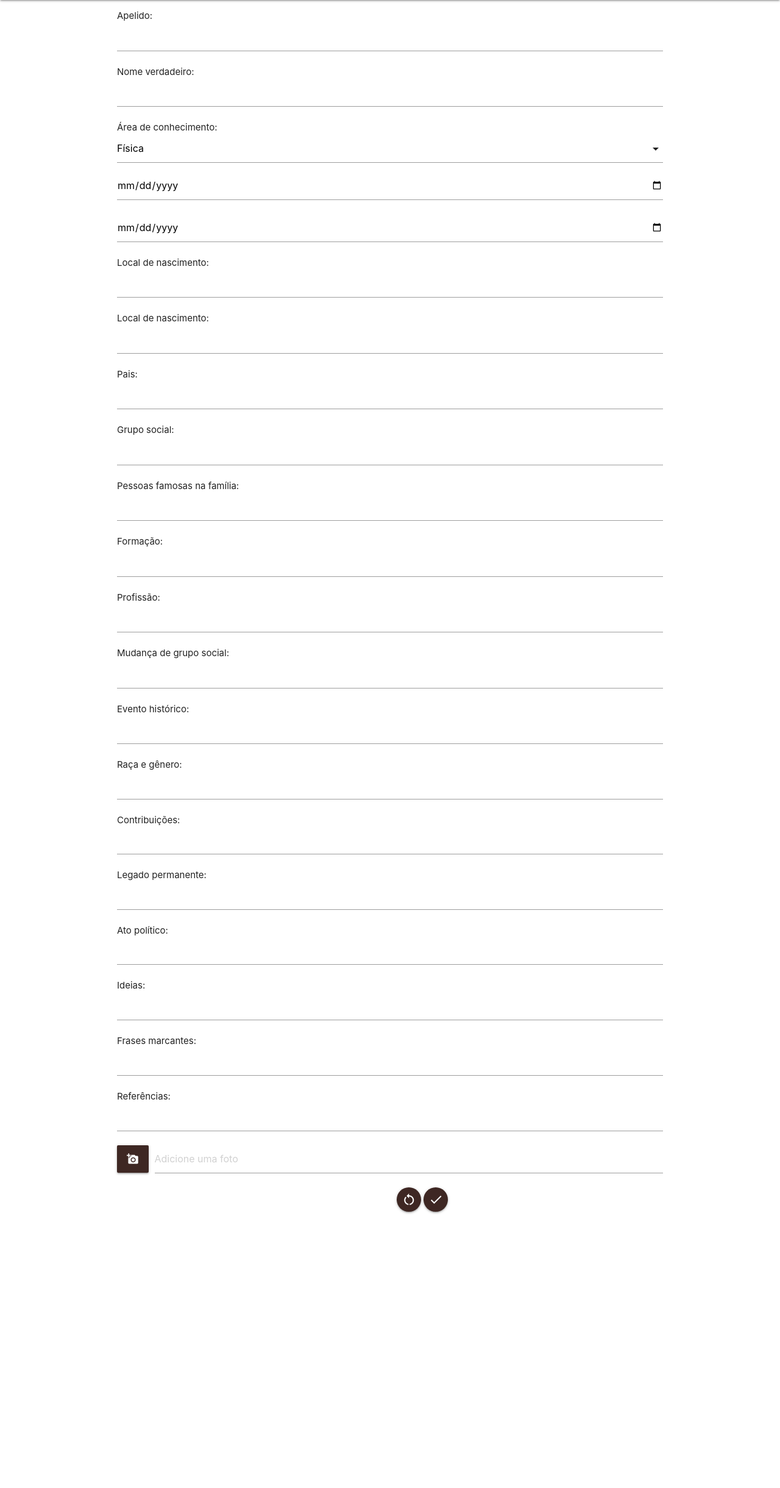
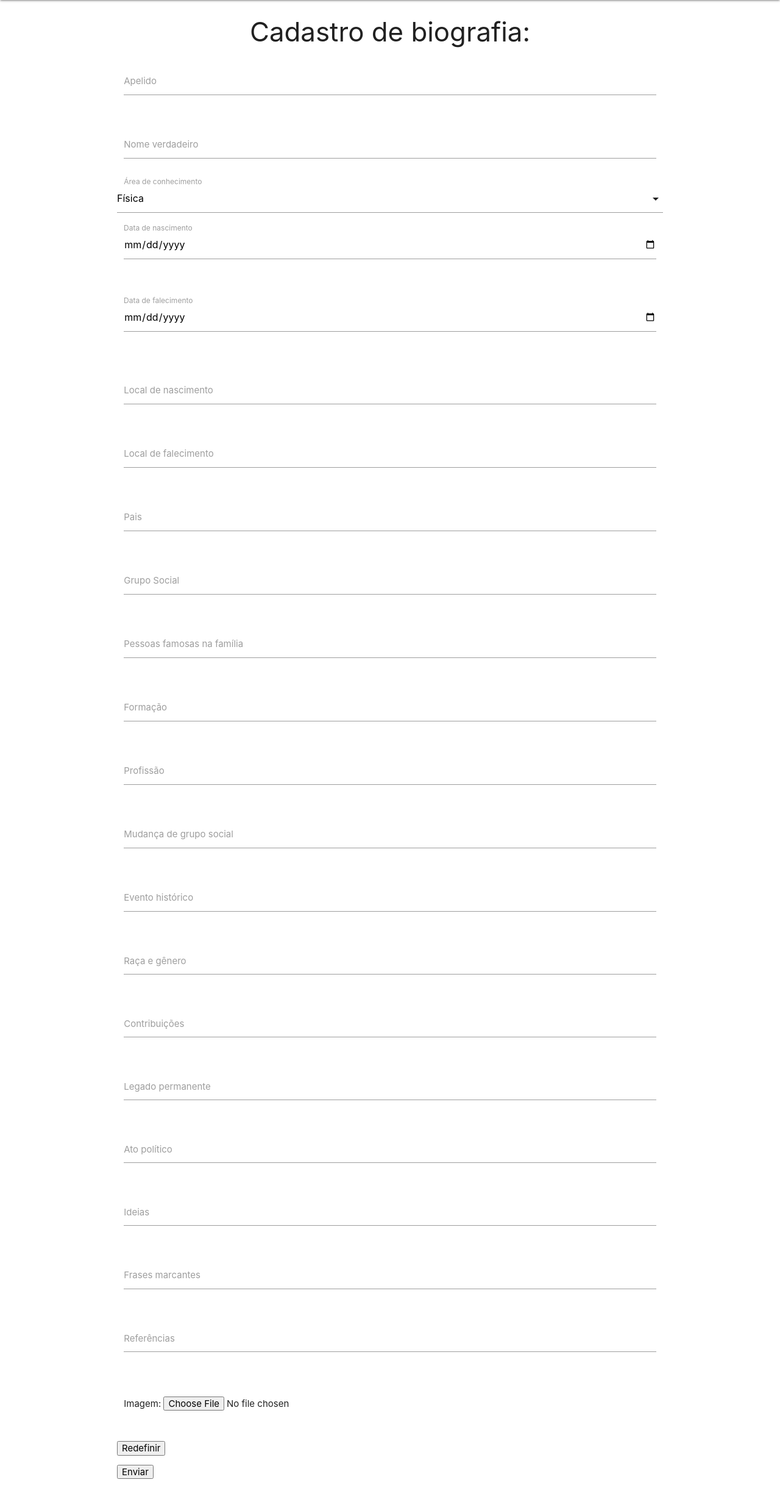
Before and after one commit to Frn-sz/PPI, a PHP site: page /forminsere.php in a window 1280 px wide. Shown: the part 64-2504 px from the top of the page at 61% size. Before the commit the page ends 2054 px from the top, so only its background shows below. Run offline with PHP 8.4, Linux system fonts and the light colour scheme.

Commit message:
a
arrumei o forminsere

```diff
--- a/crud/forminsere.php
+++ b/crud/forminsere.php
@@ -7,60 +7,171 @@
 <body>
 
     <main class= "container">
-
+    <h3 class="center-align">Cadastro de biografia:</h3>
 
 
         <form action = "insere.php" method = "post" enctype="multipart/form-data">
-        <p>Apelido: <input type = "text" name="apelido"></p>
-        <p>Nome verdadeiro: <input type = "text" name="nome"></p>
-        <p>Área de conhecimento:
 
-        <select name = "areac">
+        <div class="row">
+                <div class="input-field col s12">
+                    <input id="apelido" type="text" name="apelido">
+                    <label for="apelido">Apelido</label>
+                </div>
+            </div>
+
+        <div class="row">
+                <div class="input-field col s12">
+                    <input id="nome" type="text" name="nome">
+                    <label for="nome">Nome verdadeiro</label>
+                </div>
+            </div>
+
+        <div class="input-field col s12">
+            <select name = "areac">
 
             <option value = "Física">Física</option>
             <option value = "Sociologia">Sociologia</option>
             <option value = "História">História</option>
 
-        </select></p>
+            </select>
+            <label>Área de conhecimento</label>
+         </div>
+
+            <div class="row">
+                <div class="input-field col s12">
+                    <input id= "dataNasc" placeholder="" type = "date" name="dataNasc"></p>
+                    <label for="dataNasc">Data de nascimento</label>
+                </div>
+            </div>
+             <div class="row">
+                 <div class="input-field col s12">
+                    <input id= "dataFal" placeholder="" type = "date" name="dataFal"></p>
+                    <label for="dataFal">Data de falecimento</label>
+                </div>
+            </div>
+
+            <div class="row">
+                <div class="input-field col s12">
+                    <input id="localNas" type="text" name="localNas">
+                    <label for="localNas">Local de nascimento</label>
+                </div>
+            </div>
+
+            <div class="row">
+                <div class="input-field col s12">
+                    <input id="localFal" type="text" name="localFal">
+                    <label for="localFal">Local de falecimento</label>
+                </div>
+            </div>
+
+            <div class="row">
+                <div class="input-field col s12">
+                    <input id="pais" type="text" name="pais">
+                    <label for="pais">Pais</label>
+                </div>
+            </div>
+
+            <div class="row">
+                <div class="input-field col s12">
+                    <input id="gpSocial" type="text" name="gpSocial">
+                    <label for="gpSocial">Grupo Social</label>
+                </div>
+            </div>
+
+            <div class="row">
+                <div class="input-field col s12">
+                    <input id="pesFamosa" type="text" name="pesFamosa">
+                    <label for="pesFamosa">Pessoas famosas na família</label>
+                </div>
+            </div>
+
+            <div class="row">
+                <div class="input-field col s12">
+                    <input id="formacao" type="text" name="formacao">
+                    <label for="formacao">Formação</label>
+                </div>
+            </div>
+
+            <div class="row">
+                <div class="input-field col s12">
+                    <input id="profissao" type="text" name="profissao">
+                    <label for="profissao">Profissão</label>
+                </div>
+            </div>
+
+            <div class="row">
+                <div class="input-field col s12">
+                    <input id="mudancagp" type="text" name="mudancagp">
+                    <label for="mudancagp">Mudança de grupo social</label>
+                </div>
+            </div>
+
+            <div class="row">
+                <div class="input-field col s12">
+                    <input id="eventoHist" type="text" name="eventoHist">
+                    <label for="eventoHist">Evento histórico</label>
+                </div>
+            </div>
+
+            <div class="row">
+                <div class="input-field col s12">
+                    <textarea id="racagen" class = "materialize-textarea" name="racagen"></textarea>
+                    <label for="racagen">Raça e gênero</label>
+                </div>
+            </div>
+
+            <div class="row">
+                <div class="input-field col s12">
+                    <textarea class="materialize-textarea" id="contribuicao" type="text" name="contribuicao"></textarea>
+                    <label for="contribuicao">Contribuições</label>
+                </div>
+            </div>
+
+            <div class="row">
+                <div class="input-field col s12">
+                    <textarea class="materialize-textarea" id="legadoPerm" type="text" name="legadoPerm"></textarea>
+                    <label for="legadoPerm">Legado permanente</label>
+                </div>
+            </div>
+
+            <div class="row">
+                <div class="input-field col s12">
+                    <textarea class="materialize-textarea" id="atoPoli" type="text" name="atoPoli"></textarea>
+                    <label for="atoPoli">Ato político</label>
+                </div>
+            </div>
+
+            <div class="row">
+                <div class="input-field col s12">
+                    <textarea class="materialize-textarea" id="ideias" type="text" name="ideias"></textarea>
+                    <label for="ideias">Ideias</label>
+                </div>
+            </div>
+
+            <div class="row">
+                <div class="input-field col s12">
+                    <input id="frase" type="text" name="frase">
+                    <label for="frase">Frases marcantes</label>
+                </div>
+            </div>
+
+            <div class="row">
+                <div class="input-field col s12">
+                    <textarea class="materialize-textarea" id="referencias" type="text" name="referencias"></textarea>
+                    <label for="referencias">Referências</label>
+                </div>
+            </div>
+
+            <div class="row">
+                <div class="input-field col s12">
+                  <p>Imagem: <input id="arquivo" type="file" name="arquivo"></p>
+                </div>
+            </div>
 
 
-        <input id= "dataNasc" type = "date" name="dataNasc"></p>
-        <input id= "dataFal" type = "date" name="dataFal"></p>
-        <p>Local de nascimento: <input type = "text" name="localNas"></p>
-        <p>Local de nascimento: <input type = "text" name="localFal"></p>
-        <p>Pais: <input type = "text" name="pais"></p>
-        <p>Grupo social: <input type = "text" name="gpSocial"></p>
-        <p>Pessoas famosas na família: <input type = "text" name="pesFamosa"></p>
-        <p>Formação: <input type = "text" name="formacao"></p>
-        <p>Profissão: <input type = "text" name="profissao"></p>
-        <p>Mudança de grupo social: <input type = "text" name="mudancagp"></p>
-        <p>Evento histórico:  <input type = "text" name="eventoHist"></p>
-        <p>Raça e gênero: <textarea class = "materialize-textarea" name="racagen"></textarea></p>
-        <p>Contribuições: <textarea class = "materialize-textarea"  name="contribuicao"></textarea></p>
-        <p>Legado permanente: <textarea class = "materialize-textarea"  name="legadoPerm"></textarea></p>
-        <p>Ato político: <textarea  class = "materialize-textarea" name="atoPoli"></textarea></p>
-        <p>Ideias: <textarea  class = "materialize-textarea"  name="ideias"></textarea></p>
-        <p>Frases marcantes: <input type = "text" name="frase"></p>
-        <p>Referências: <textarea class = "materialize-textarea"  name="referencias"></textarea></p>
-        <div class="file-field input-field">
-      <div class="btn brown darken-4">
-        <span><i class = "material-icons">add_a_photo</i></span>
-        <input type="file">
-      </div>
-      <div class="file-path-wrapper">
-        <input class="file-path validate" type="text" placeholder="Adicione uma foto">
-      </div>
-    </div>
-    <div class="row">
-        <div class="col offset-s6">
-    <a class="btn-floating  waves-effect waves-light brown darken-4"><i class="material-icons">restart_alt</i></a>
 
-        <button class="btn-floating waves-effect waves-light brown darken-4" type="submit" name="action">
-        <i class="material-icons right">check</i>
-        </button>
-        </div>
-        </div>
-
+        <p><input type = "reset" value="Redefinir"></p>
+        <p><input type = "submit" value = "Enviar"></p>
     </form>
 
 </main>
```
